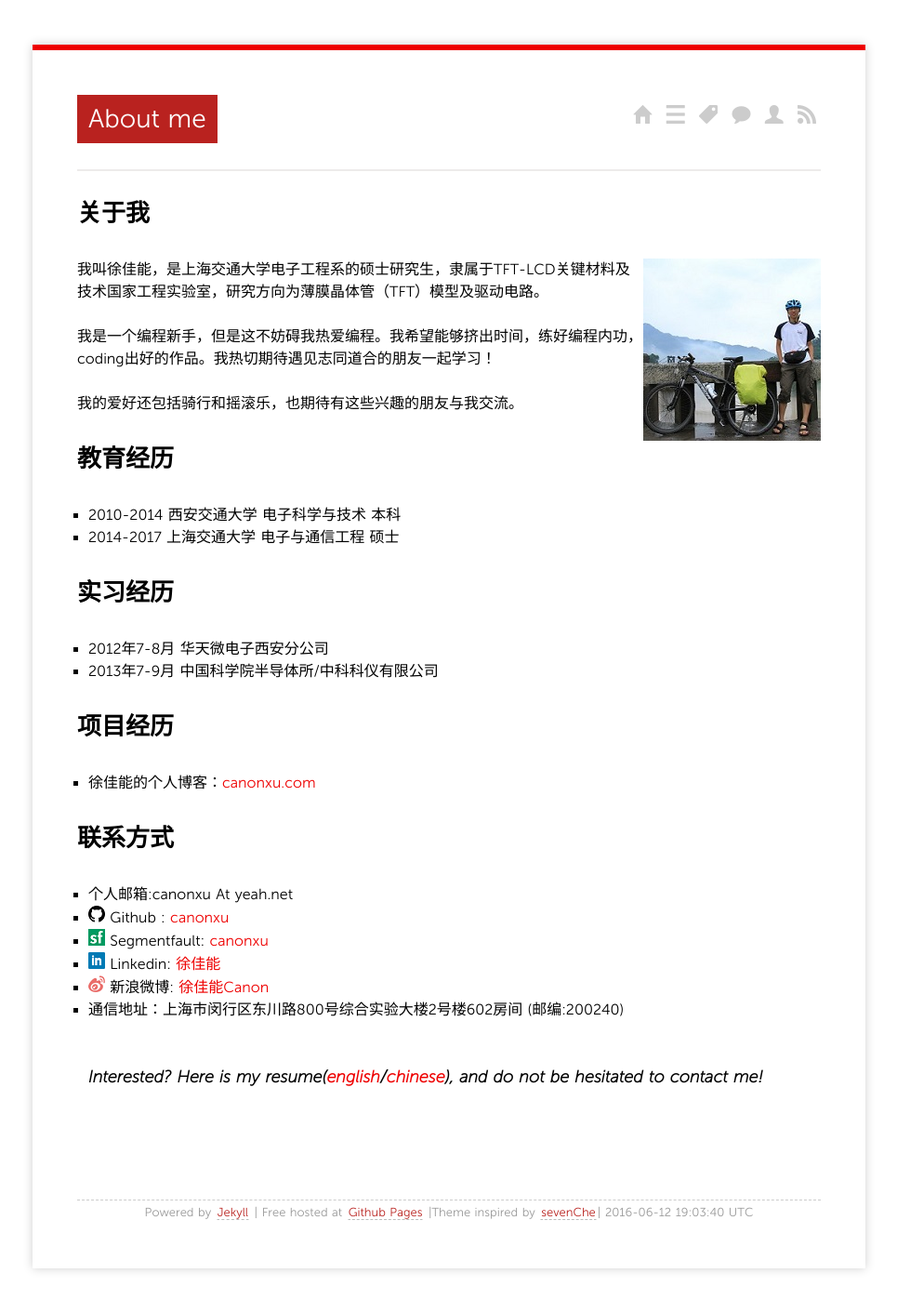
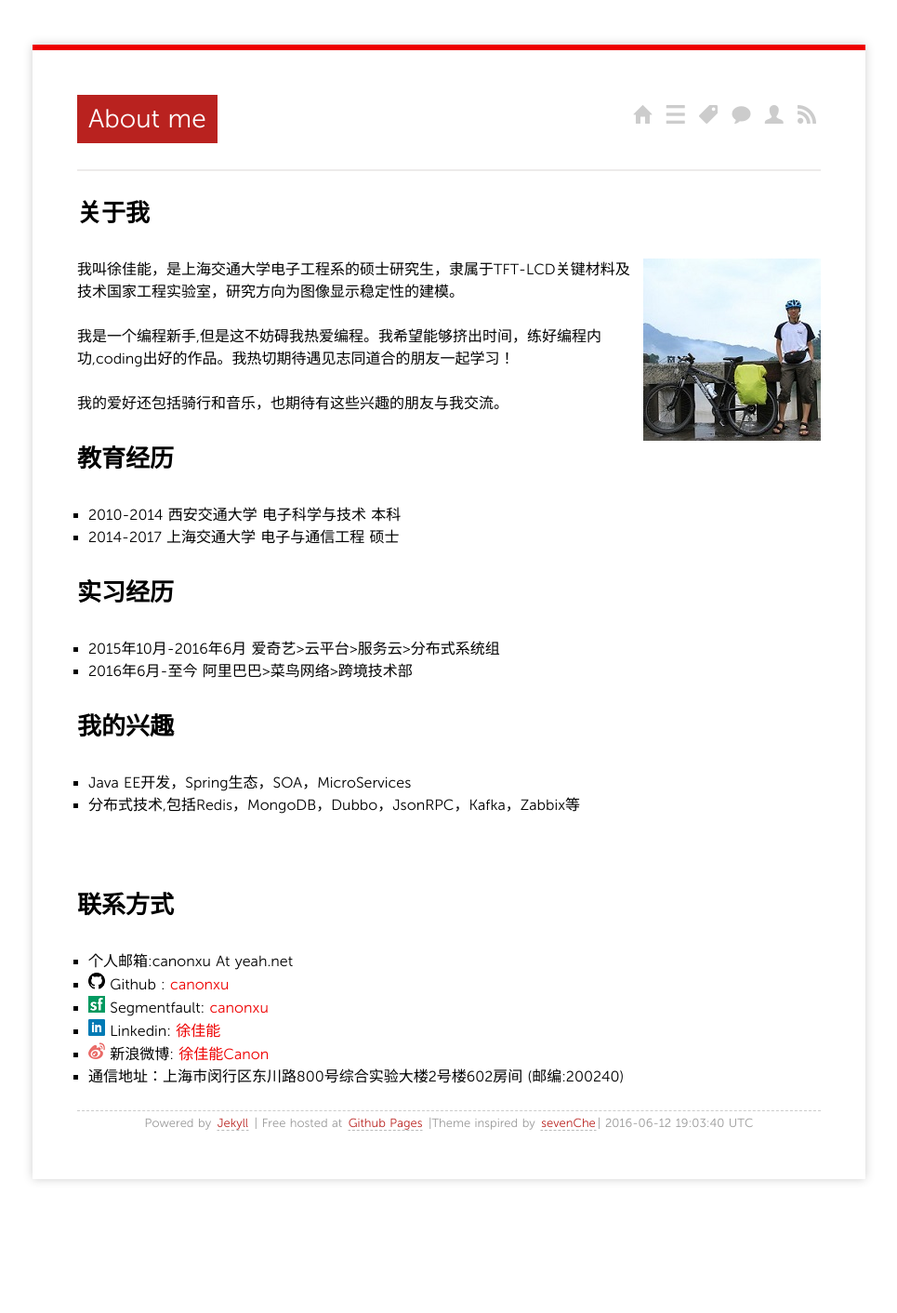
Before and after one commit to canonxu/canonxu.github.io, a Jekyll site: the page built from about/index.md, in a window 1280 px wide. Shown: the whole page at 93% size, without its empty margins (157-1122 px from the left). Built offline with Jekyll 4.4.1, drawn with Linux system fonts in a browser that asks for light colours; nearby versions of some CDN libraries; Markdown is read by kramdown in place of the engine named in the settings; comment, search, counter and statistics services are not loaded; after the commit the page ends 1316 px from its top, so only the background shows below that.

Commit message:
modify 'about' .

```diff
--- a/about/index.md
+++ b/about/index.md
@@ -2,14 +2,15 @@
 title: About me
 layout: page
 comments: yes
+
 ---
 ##关于我
 <img src="/media/pic/canon.jpg" align=right>
-我叫徐佳能，是上海交通大学电子工程系的硕士研究生，隶属于TFT-LCD关键材料及技术国家工程实验室，研究方向为薄膜晶体管（TFT）模型及驱动电路。
+我叫徐佳能，是上海交通大学电子工程系的硕士研究生，隶属于TFT-LCD关键材料及技术国家工程实验室，研究方向为图像显示稳定性的建模。
 
-我是一个编程新手，但是这不妨碍我热爱编程。我希望能够挤出时间，练好编程内功，coding出好的作品。我热切期待遇见志同道合的朋友一起学习！
+我是一个编程新手,但是这不妨碍我热爱编程。我希望能够挤出时间，练好编程内功,coding出好的作品。我热切期待遇见志同道合的朋友一起学习！
 
-我的爱好还包括骑行和摇滚乐，也期待有这些兴趣的朋友与我交流。
+我的爱好还包括骑行和音乐，也期待有这些兴趣的朋友与我交流。
 
 
 
@@ -19,12 +20,14 @@ comments: yes
 <br/>
 
 ##实习经历
-+ 2012年7-8月 华天微电子西安分公司
-+ 2013年7-9月 中国科学院半导体所/中科科仪有限公司
++ 2015年10月-2016年6月 爱奇艺>云平台>服务云>分布式系统组
++ 2016年6月-至今 阿里巴巴>菜鸟网络>跨境技术部
 <br/>
 
-##项目经历
-+ 徐佳能的个人博客：[canonxu.com](http://canonxu.com)
+##我的兴趣
++ Java EE开发，Spring生态，SOA，MicroServices
++ 分布式技术,包括Redis，MongoDB，Dubbo，JsonRPC，Kafka，Zabbix等
+
 <br/>
 
 ##联系方式
@@ -34,11 +37,3 @@ comments: yes
 + <img src="/media/pic/linkedin_icon.png" align="bottom"> Linkedin: [徐佳能](http://www.linkedin.com/profile/view?id=364083583)
 + <img src="/media/pic/weibo_icon.png" align="bottom"> 新浪微博: [徐佳能Canon](http://weibo.com/u/1887763444)
 + 通信地址：上海市闵行区东川路800号综合实验大楼2号楼602房间 (邮编:200240)
-<br/>
-<br/>
-<br/>
-###***Interested? Here is my <big><strong>resume</strong></big>(<a href="/media/resume/en_resume.pdf" target="_blank">english</a>/<a href="/media/resume/ch_resume.pdf" target="_blank">chinese</a>), and do not be hesitated to contact me!***
-
-<br/>
-<br/>
-<br/>
```
Also changed, not shown: 1 other file.
